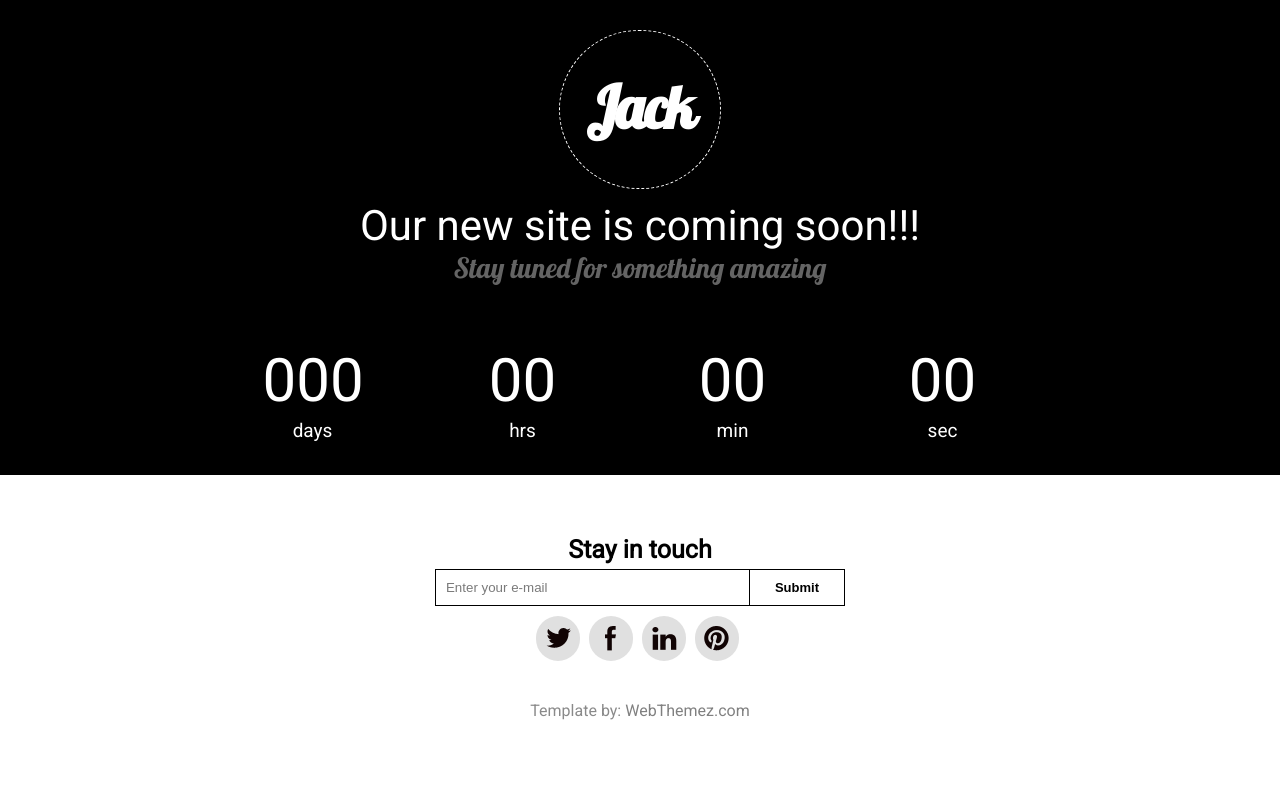
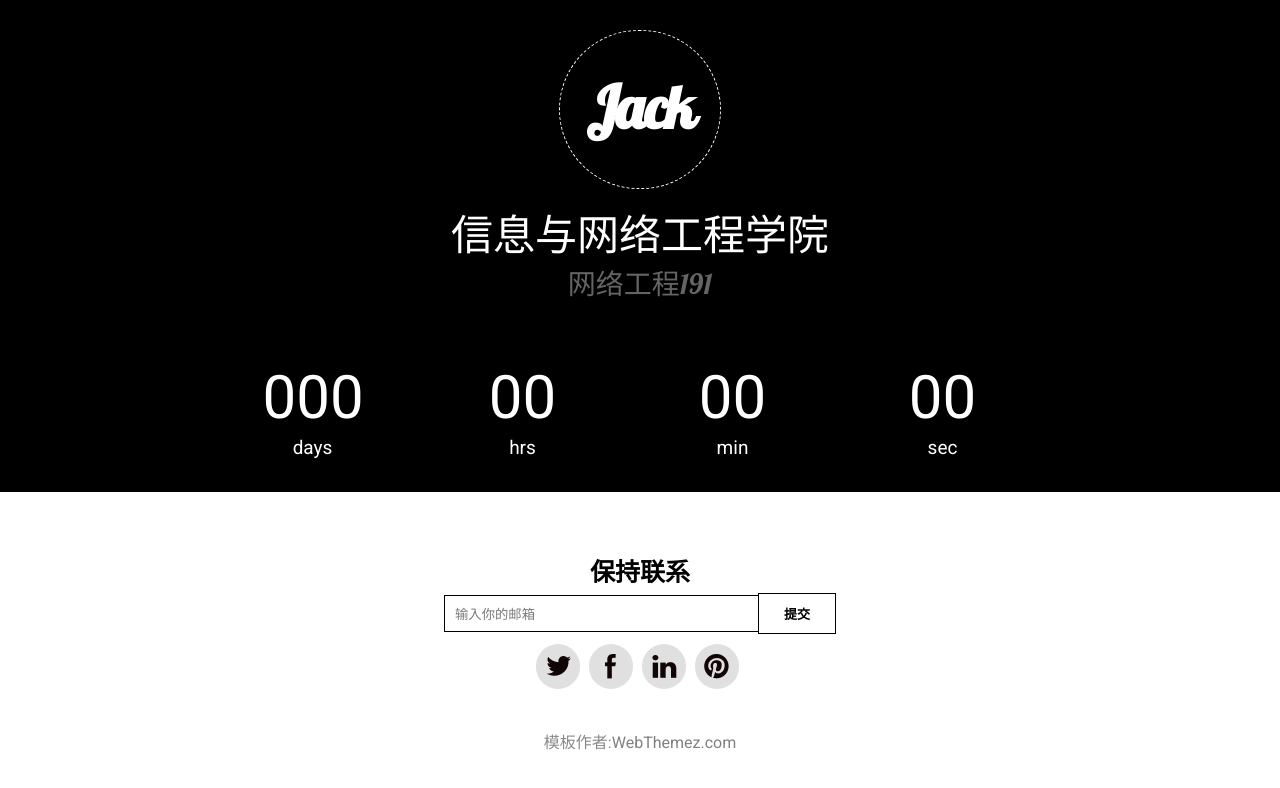
Before and after one commit to guchengdong1/guchengdong1.github.io, a plain HTML site: page index.html in a window 1280 px wide. Drawn offline with Linux system fonts and the light colour scheme.

Commit message:
index.html

```diff
--- a/index.html
+++ b/index.html
@@ -1,6 +1,6 @@
 <!--
 Theme by: WebThemez.com
-Title: Jack Page under construction!!!
+Title: 安徽科技学院test
 Note: Please use our back link in your site (webthemez.com)
 -->
 <!DOCTYPE HTML>
@@ -11,7 +11,7 @@ Note: Please use our back link in your site (webthemez.com)
 <!--[if !IE]><!--> <html lang="en"> <!--<![endif]-->
 <head>
 <meta charset="utf-8">
-<title>Jack - Coming Soon!!!</title>
+<title>安徽科技学院</title>
 <meta name="description" content="Ace Page under construction">
 <meta http-equiv="X-UA-Compatible" content="chrome=1">
 <link rel="stylesheet" type="text/css" href="http://fonts.googleapis.com/css?family=PT+Sans+Narrow:regular,bold">
@@ -26,15 +26,15 @@ Note: Please use our back link in your site (webthemez.com)
 		<div class="logo"><h1>Jack</h1>	</div>
 		</div>
 	</div>
-	<h2>Our new site is coming soon!!!</h2>
-    <strong>Stay tuned for something amazing</strong>
+	<h2>信息与网络工程学院</h2>
+  <strong>网络工程191</strong>
 <div class="countdown styled"></div>
 </div>
 <div id="subscribe">
-	<h3>Stay in touch</h3>
+	<h3>保持联系</h3>
 	<form action="" method="post" onsubmit="">
-		<p><input name="" value="Enter your e-mail" type="text" id=""/>
-		<input type="button" value="Submit"/></p>
+		<p><input name="" value="输入你的邮箱" type="text" id=""/>
+		<input type="button" value="提交"/></p>
 	</form>
 	<div id="socialIcons">
 		<ul>
@@ -45,7 +45,7 @@ Note: Please use our back link in your site (webthemez.com)
 		</ul>
 	</div>
 </div>
-<span class="tempBy">Template by: <a href="http://webthemez.com" alt="webthemez">WebThemez.com</a></span>
+<span class="tempBy">模板作者:<a href="http://webthemez.com" alt="webthemez">WebThemez.com</a></span>
 
 <!--Scripts-->
 <script type="text/javascript" src="js/jquery-1.9.1.min.js"></script>
```
